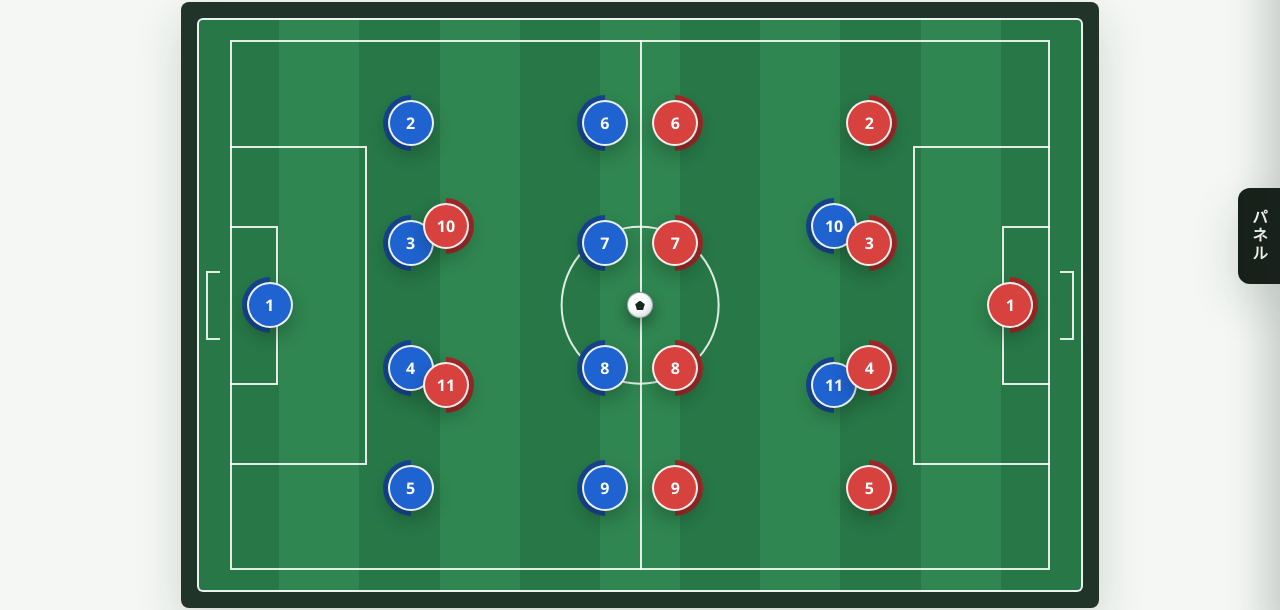
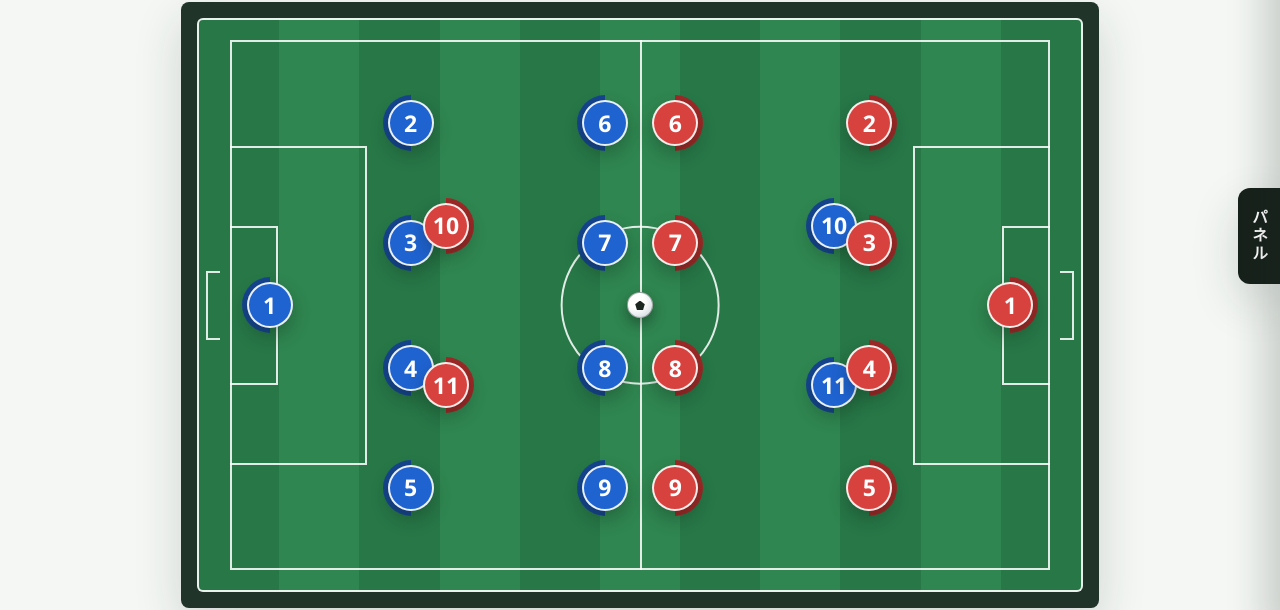
Before and after one commit to yynakayama/soccer-tactics-board, a plain HTML site: page index.html in a window 1280 px wide. Shown: the part 164-774 px from the top of the page. Drawn offline with Linux system fonts and the light colour scheme.

Commit message:
背番号を円に対して大きくして「中」の基準サイズを調整
円径(--token)は据え置きのまま、背番号の文字だけを font-size:
calc(var(--token) * 0.5) で拡大（PC 約23px / モバイル 約19px）。
--token 基準なので後続の表示サイズ切替でも円と一緒に自動追従する。

Co-Authored-By: Claude Opus 4.8 <noreply@anthropic.com>

```diff
--- a/styles.css
+++ b/styles.css
@@ -636,6 +636,9 @@ textarea {
   border: 2px solid rgba(255, 255, 255, 0.9);
   box-shadow: 0 8px 18px rgba(10, 20, 14, 0.28);
   font-weight: 900;
+  /* 背番号は円（--token）に比例。円は据え置きで文字だけ大きめ（円径の0.5倍）。
+     PC 約23px / モバイル 約19px。--token 基準なので後段のサイズ切替でも円と一緒に追従。 */
+  font-size: calc(var(--token) * 0.5);
   line-height: 1;
 }
 
```
